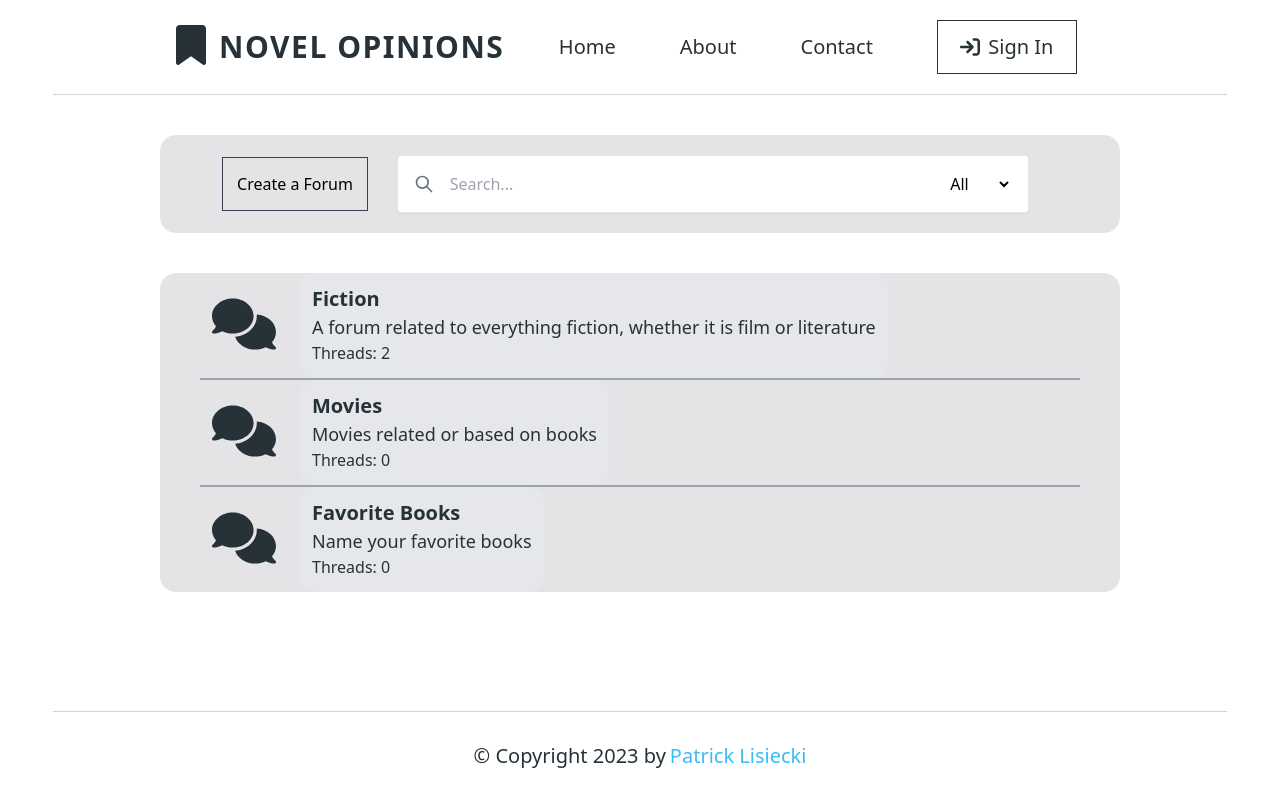
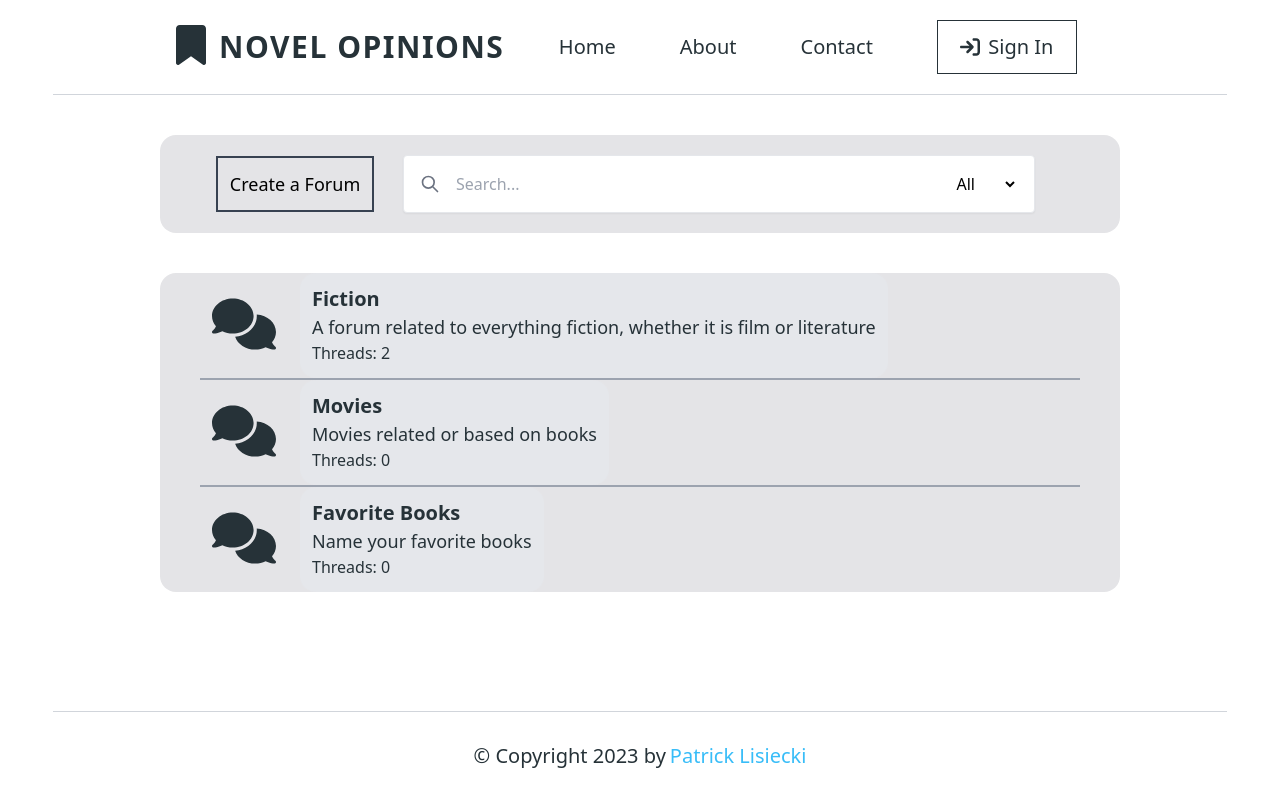
Before and after one commit to PatrickLisiecki/book-review-forum, a React (Vite) app: page /forums in a window 1280 px wide. Built offline with nearby package versions, Linux system fonts and the light colour scheme; data requests are answered from the project's data file.

Commit message:
Adjusted styling

```diff
--- a/src/pages/Forms/EditForum.jsx
+++ b/src/pages/Forms/EditForum.jsx
@@ -7,7 +7,7 @@ export async function loader({ params }) {
 
     const forum = await response.json();
 
-    console.log(forum);
+    // console.log(forum);
 
     return forum;
 }
@@ -37,7 +37,7 @@ export async function action({ request, params }) {
 export default function EditForum() {
     const forum = useLoaderData();
 
-    console.log(forum);
+    // console.log(forum);
 
     const { id, name, description } = forum;
 
--- a/src/pages/Forum/HistoryBar.jsx
+++ b/src/pages/Forum/HistoryBar.jsx
@@ -7,7 +7,7 @@ export default function HistoryBar({ forum }) {
     return (
         <div className="w-full mx-auto my-10 flex flex-row justify-start gap-6 items-center rounded-2xl p-5 bg-zinc-200">
             <Link to={`/forums/${id}/new`}>
-                <button className="flex justify-center items-center p-3.5 border border-gray-700 hover:border-sky-400 hover:text-sky-400 focus:outline-none">
+                <button className="flex justify-center items-center p-3.5 border-2 border-gray-700 text-lg font-medium hover:border-sky-400 hover:text-sky-400 focus:outline-none">
                     Create a Thread
                 </button>
             </Link>
--- a/src/pages/ForumsPage/TopBar.jsx
+++ b/src/pages/ForumsPage/TopBar.jsx
@@ -5,7 +5,7 @@ export default function TopBar({ data }) {
     return (
         <div className="w-full mx-auto my-10 flex flex-row justify-center items-center rounded-2xl p-5 bg-zinc-200">
             <Link to="/forums/new">
-                <button className="flex justify-center items-center p-3.5 border border-gray-700 hover:border-sky-400 hover:text-sky-400 focus:outline-none">
+                <button className="flex justify-center items-center p-3 border-2 border-gray-700 text-lg font-medium hover:border-sky-400 hover:text-sky-400 focus:outline-none">
                     Create a Forum
                 </button>
             </Link>
```
